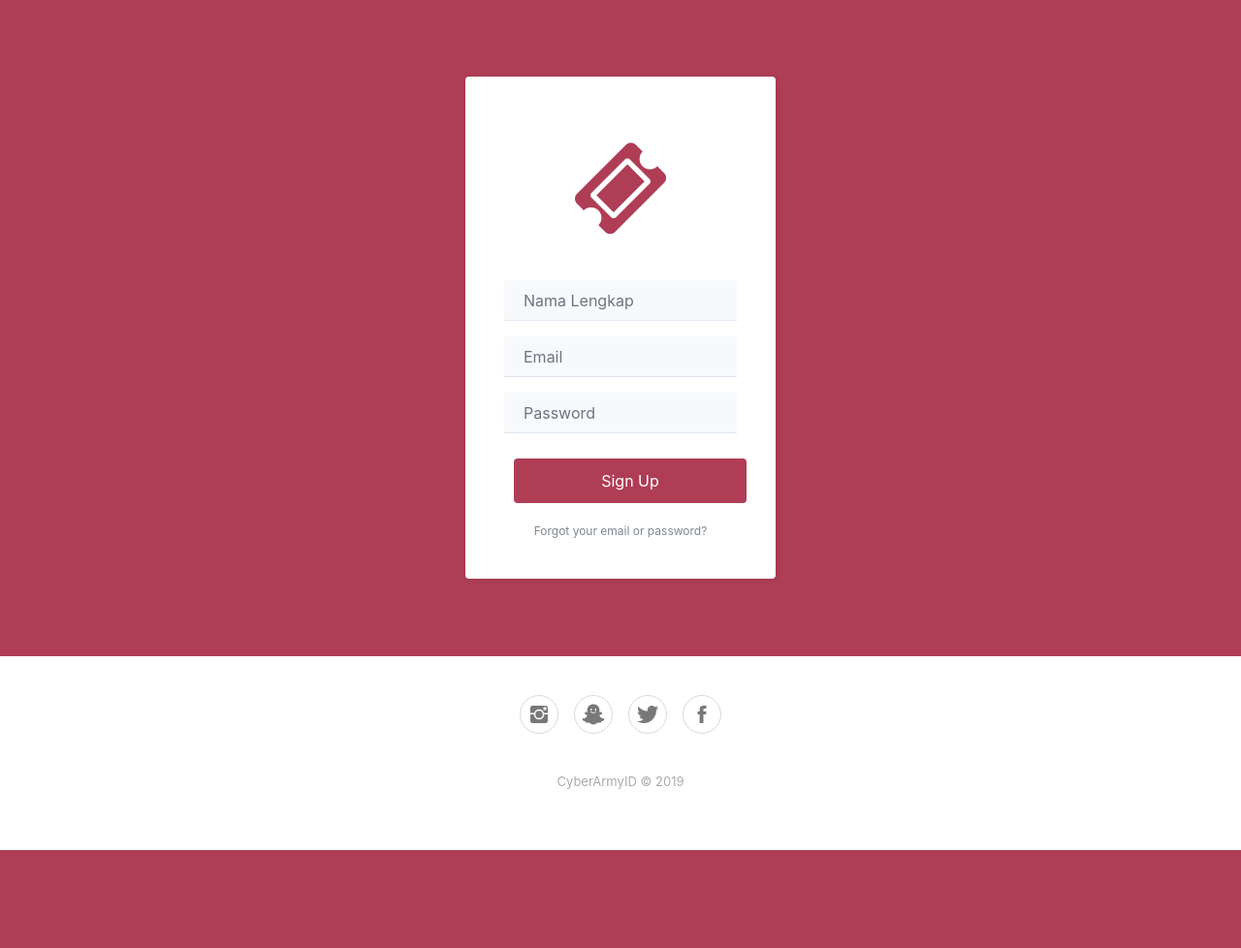
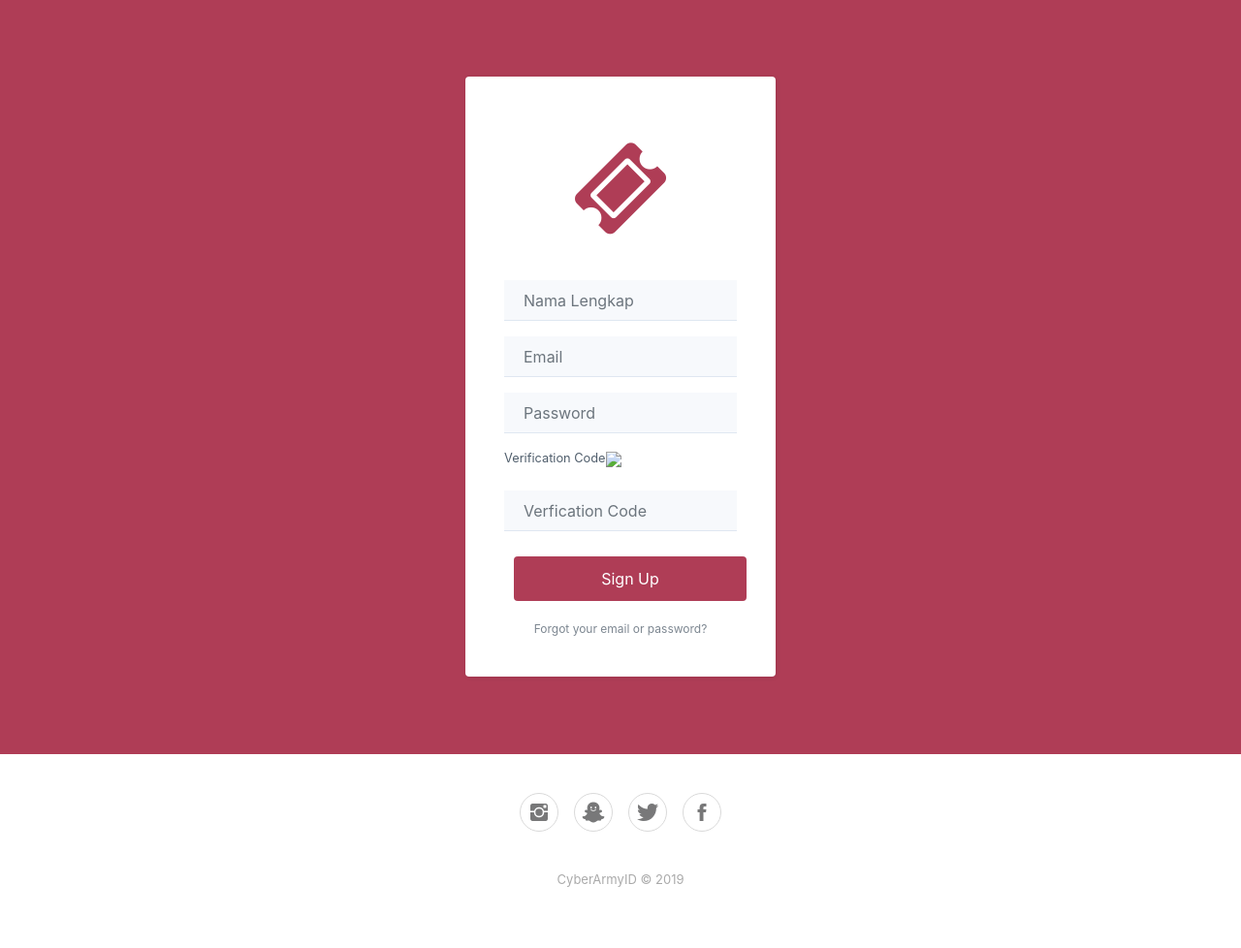
Before and after one commit to sagaekakristi/secure-coding-karcis, a PHP site: page /www/signup.php in a window 1280 px wide. Shown: the part 109-1087 px from the top of the page at 97% size. Before the commit the page ends 986 px from the top, so only its background shows below. Run offline with PHP 8.4, Linux system fonts and the light colour scheme; some web fonts are replaced.

Commit message:
add captcha to sign-up and sign-in

```diff
--- a/conn.php
+++ b/conn.php
@@ -8,7 +8,7 @@
   echo "Failed to connect to MySQL: " . mysqli_connect_error();
 }
 
-$host = 'http://localhost/secure-coding-karcis/';
+$host = 'http://localhost:41062/www/';
 
 error_reporting(E_ALL);
 
--- /dev/null
+++ b/function/captcha.php
@@ -0,0 +1,13 @@
+<?php
+	session_start();
+	$text = rand(10000,99999);
+	$_SESSION["vercode"] = $text;
+	$height = 25;
+	$width = 65;
+	$image_p = imagecreate($width, $height);
+	$black = imagecolorallocate($image_p, 0, 0, 0);
+	$white = imagecolorallocate($image_p, 255, 255, 255);
+	$font_size = 14;
+	imagestring($image_p, $font_size, 5, 5, $text, $white);
+	imagejpeg($image_p, null, 80);
+?>
--- a/signin.php
+++ b/signin.php
@@ -18,6 +18,10 @@
             <div class="illustration"><i class="fa fa-ticket"></i></div>
             <div class="form-group"><input class="form-control" type="text" name="email" placeholder="Email"></div>
             <div class="form-group"><input class="form-control" type="password" name="password" placeholder="Password"></div>
+
+            <div class="form-group small clearfix"><label class="checkbox-inline">Verification Code</label><img src="function/captcha.php"></div>
+            <div class="form-group"><input type="text" name="vercode" class="form-control" placeholder="Verfication Code" required="required"></div>
+
             <div class="form-group"><button class="btn btn-primary btn-block" type="submit">Sign In</button></div><a class="forgot" href="forgotPassword.php">Forgot your email or password?</a></form>
 </div>
 
--- a/signup.php
+++ b/signup.php
@@ -16,6 +16,10 @@
             <div class="form-group"><input class="form-control" type="text" name="fullname" placeholder="Nama Lengkap"></div>
             <div class="form-group"><input class="form-control" type="email" name="email" placeholder="Email"></div>
             <div class="form-group"><input class="form-control" type="password" name="password" placeholder="Password"></div>
+
+            <div class="form-group small clearfix"><label class="checkbox-inline">Verification Code</label><img src="function/captcha.php"></div>
+            <div class="form-group"><input type="text" name="vercode" class="form-control" placeholder="Verfication Code" required="required"></div>
+
             <div class="form-group"><button class="btn btn-primary btn-block" type="submit">Sign Up</button></div><a class="forgot" href="#">Forgot your email or password?</a></form>
     </div>
 
```
Also changed, not shown: function/actSignin.php (+8 -1 lines), function/actSignup.php (+10 -0 lines).
